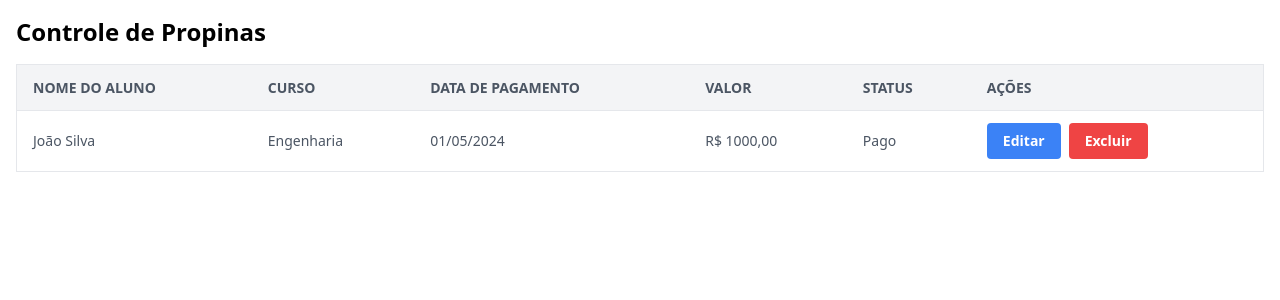
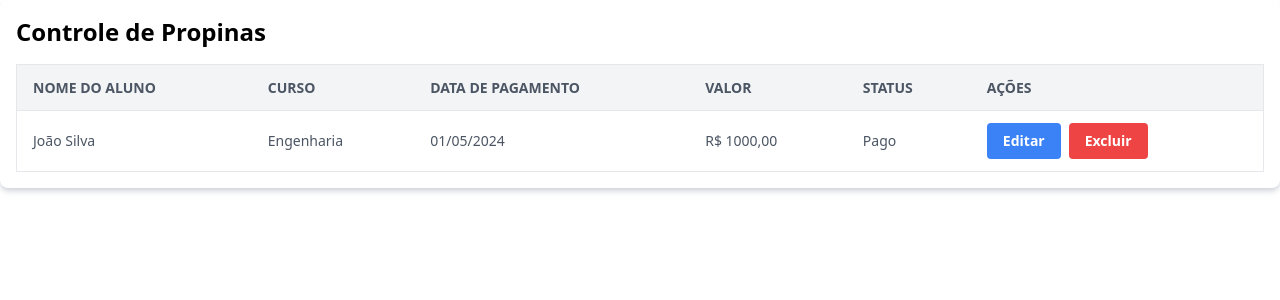
Before and after one commit to leehendrick/EduConnect-UI, a Nuxt app in the folder nuxt-app/: page /students/financas in a window 1280 px wide. Shown: the top 300 px of the page. Built offline with nearby package versions, Linux system fonts and the light colour scheme.

Commit message:
update : add financas table shadow

```diff
--- a/nuxt-app/pages/students/financas.vue
+++ b/nuxt-app/pages/students/financas.vue
@@ -5,7 +5,7 @@ definePageMeta({
 </script>
 
 <template>
-  <div class="container mx-auto p-4">
+  <div class="container mx-auto p-4 overflow-hidden shadow-gray-300 shadow-md sm:rounded-lg">
     <h1 class="text-2xl font-bold mb-4">Controle de Propinas</h1>
     <table class="min-w-full bg-white border border-gray-200">
       <thead>
```
